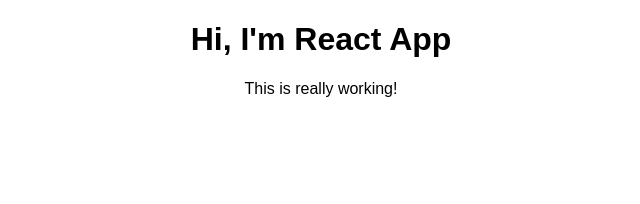
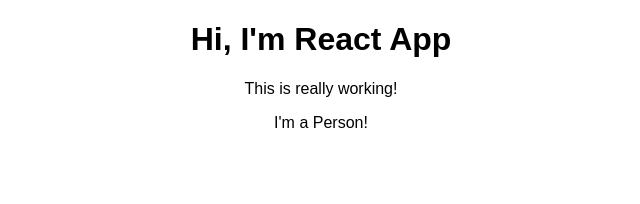
Before and after one commit to devlucasrocha/react-complete-guide, a React (Create React App) app: page / in a window 1280 px wide. Shown: the top 204 px of the page, without its empty margins (319-959 px from the left). Built offline with nearby package versions, Linux system fonts and the light colour scheme.

Commit message:
Creating a Functional Component

```diff
--- a/src/App.js
+++ b/src/App.js
@@ -1,6 +1,6 @@
 import React, { Component } from 'react';
-import logo from './logo.svg';
 import './App.css';
+import Person from './Person/Person'
 
 class App extends Component {
   render() {
@@ -8,6 +8,7 @@
       <div className="App">
         <h1>Hi, I'm React App</h1>
         <p>This is really working!</p>
+        <Person />
       </div>
     );
     // return React.createElement('div', {className: 'App'}, React.createElement('h1', null, "Does this work now?"))
--- /dev/null
+++ b/src/Person/Person.js
@@ -0,0 +1,7 @@
+import React from 'react';
+
+const person = () => {
+    return <p>I'm a Person!</p>
+}
+
+export default person;
```
